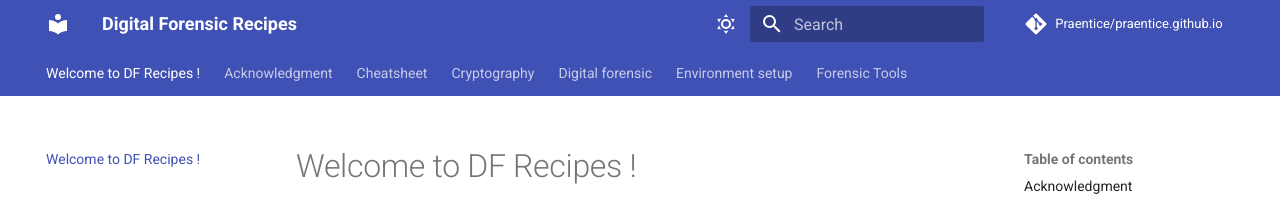
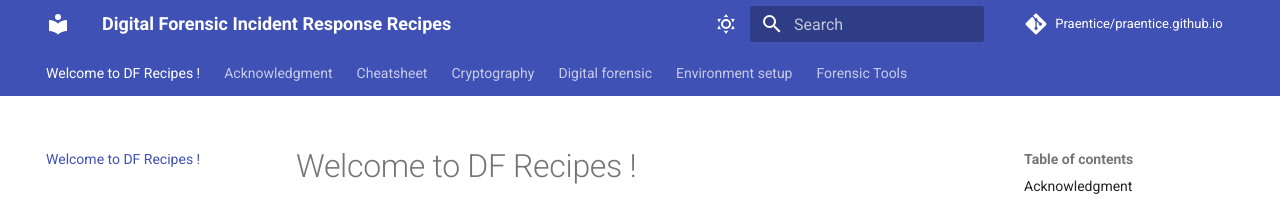
Before and after one commit to Praentice/DFRecipes, an MkDocs documentation site: the page built from docs/index.md, in a window 1280 px wide. Shown: the top 205 px of the page. Built offline with MkDocs 1.6.1 and Material for MkDocs 9.7.7, drawn with Linux system fonts in a browser that asks for light colours; comment, search, counter and statistics services are not loaded.

Commit message:
Update of mkdocs.yml

```diff
--- a/mkdocs.yml
+++ b/mkdocs.yml
@@ -1,7 +1,7 @@
-site_name: Digital Forensic Recipes
-site_url: https://www.dfrecipes.fr/
+site_name: Digital Forensic Incident Response Recipes
+site_url: https://www.dfirrecipes.com/
 site_author: Prantice
-site_description: Having troubles with digital forensic ? We've got you covered !
+site_description: Having troubles with digital forensic and incident response? We've got you covered !
 repo_url: https://github.com/Praentice/praentice.github.io
 repo_name: Praentice/praentice.github.io
 
@@ -49,11 +49,11 @@ extra:
         - icon: material/emoticon-happy-outline
           name: This page was helpful
           data: 1
-          note: "Thanks for your feedback ! You can also send me an email at contact@dfrecipes.fr"
+          note: "Thanks for your feedback ! You can also send me an email at contact@dfirrecipes.com"
         - icon: material/emoticon-sad-outline
           name: This page could be improved
           data: 0
-          note: "Thanks for your feedback ! You can also send me an email at contact@dfrecipes.fr"
+          note: "Thanks for your feedback ! You can also send me an email at contact@dfirrecipes.com"
 
   homepage: https://www.dfrecipes.fr
   social:
@@ -76,7 +76,7 @@ extra:
       - accept
       - manage
     copyright: >
-      Copyright &copy; 2022 Prantice –
+      Copyright &copy; 2023 Prantice –
       <a href="#__consent">Change cookie settings</a>
 
 markdown_extensions:
```
